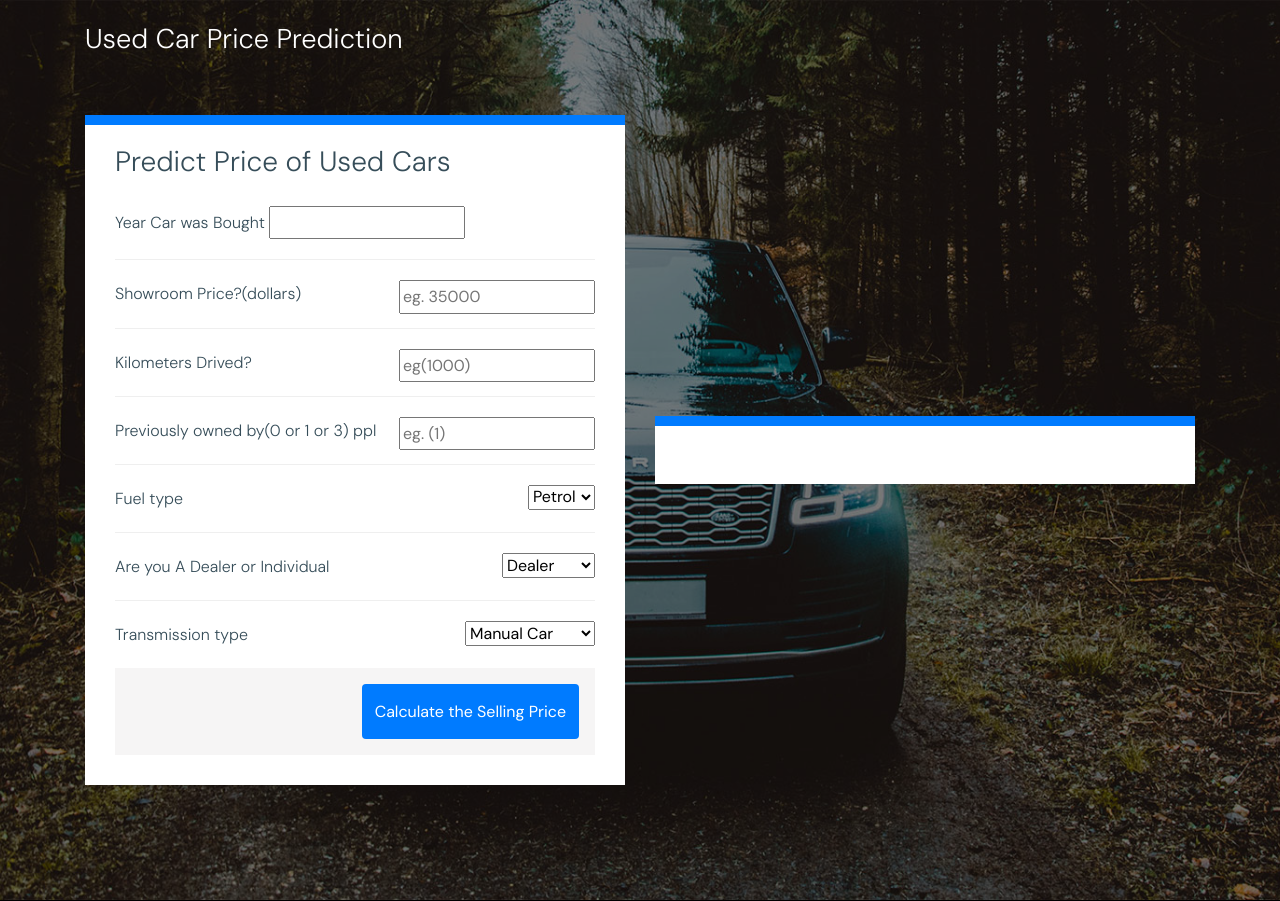
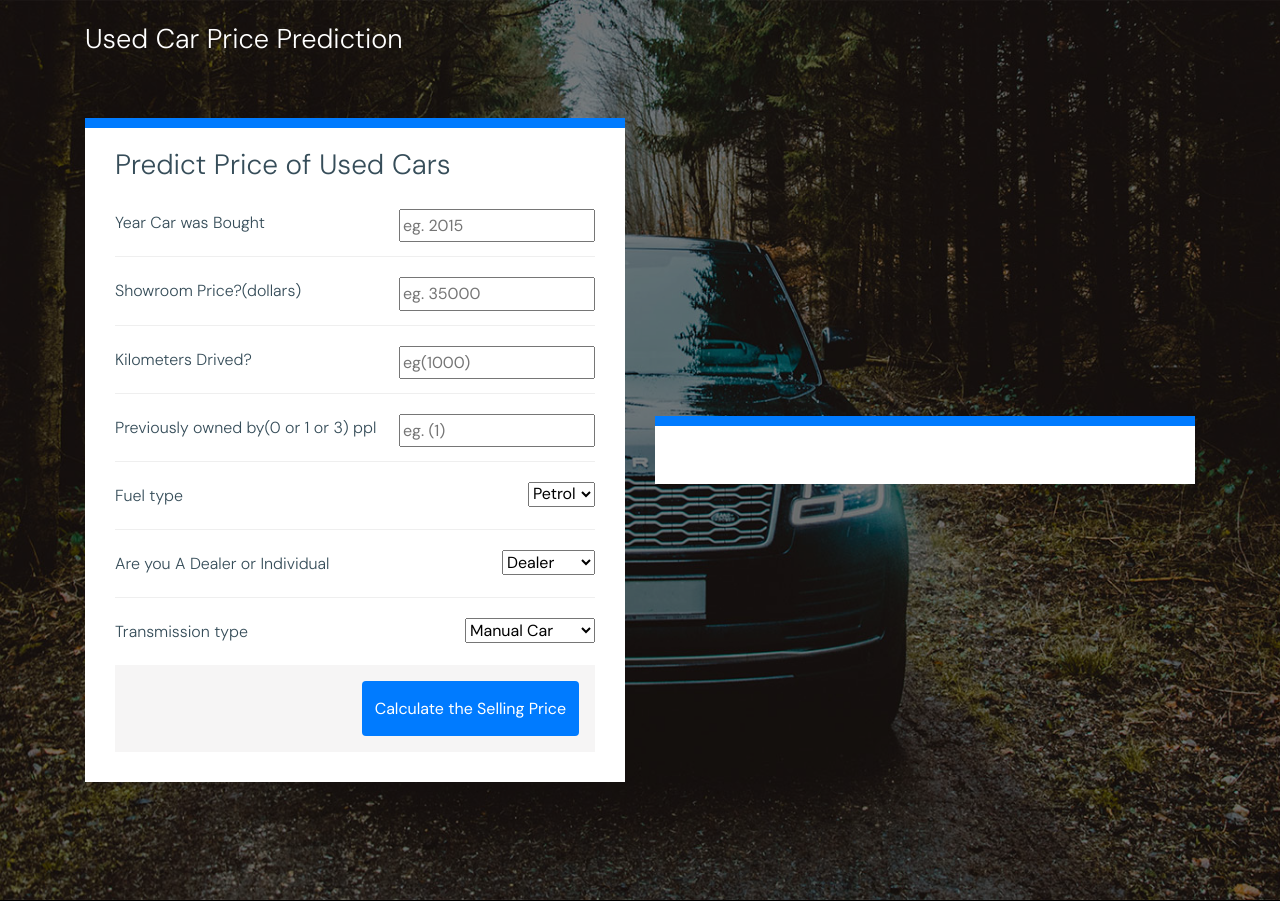
Before and after one commit to PRUBHTEJ/CarPredoPedia-MinorProject, a Flask app: page / in a window 1280 px wide. Shown: the top 901 px of the page. Run offline with Flask 2, Linux system fonts and the light colour scheme; parts of the project's set-up code (start-up, migrations or seed data) failed here and were passed over; some libraries are stand-ins or nearby versions; some web fonts are replaced.

Commit message:
Update index.html

```diff
--- a/templates/index.html
+++ b/templates/index.html
@@ -79,7 +79,7 @@
                                     <ul class="list-unstyled">
                                         <li>
                                             <span>Year Car was Bought</span>
-                                            <input  type="number" name="test_name" min="0" oninput="validity.valid||(value='') placeholder="eg. 2015">
+                                            <input type="number" min="1" class="spec" name="Present_Price" required="required" placeholder="eg. 2015">
                                         </li>
                                         <li>
                                             <span>Showroom Price?(dollars)</span>
```
